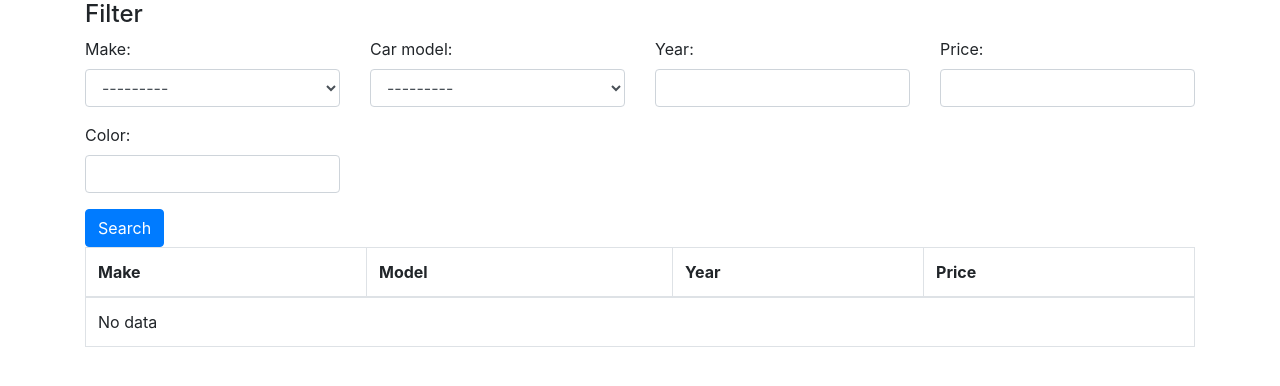
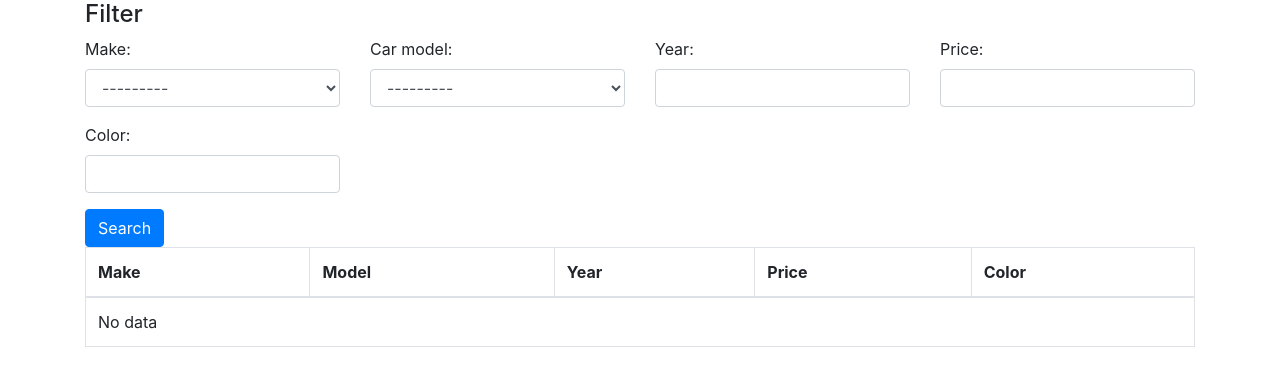
Before and after one commit to ATMAROZAK/carsau, a Django app: page /search in a window 1280 px wide. Shown: the part 89-475 px from the top of the page. Run offline with Django 3.2, Linux system fonts and the light colour scheme; data that the repository does not hold is empty; some libraries are stand-ins or nearby versions.

Commit message:
Add colors in table

```diff
--- a/webcars/mainapp/templates/search/carsearch.html
+++ b/webcars/mainapp/templates/search/carsearch.html
@@ -41,6 +41,7 @@
         <th>Model</th>
         <th>Year</th>
         <th>Price</th>
+        <th>Color</th>
       </tr>
     </thead>
     <tbody>
@@ -50,7 +51,7 @@
           <td>{{ car.car_model }}</td>
           <td>{{ car.year }}</td>
           <td>{{ car.price }}</td>
-
+            <td>{{ car.color }}</td>
         </tr>
       {% empty %}
         <tr>
```
